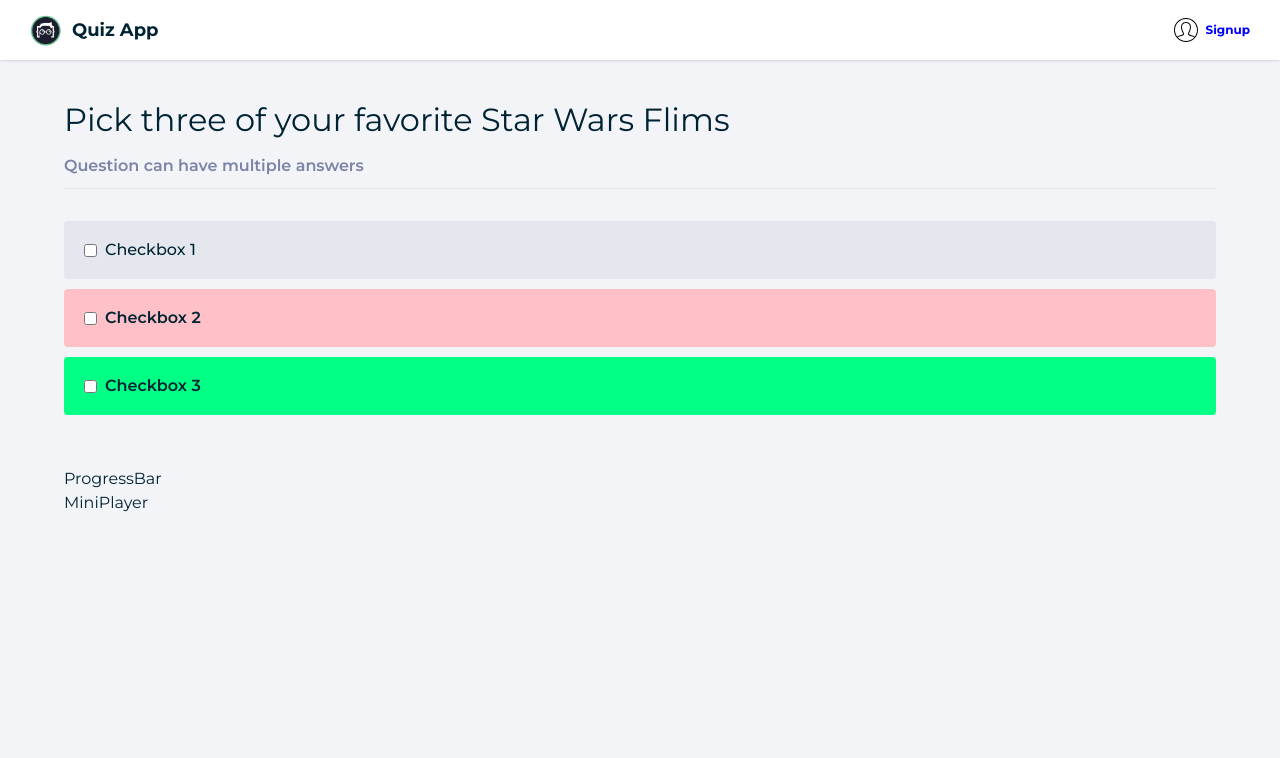
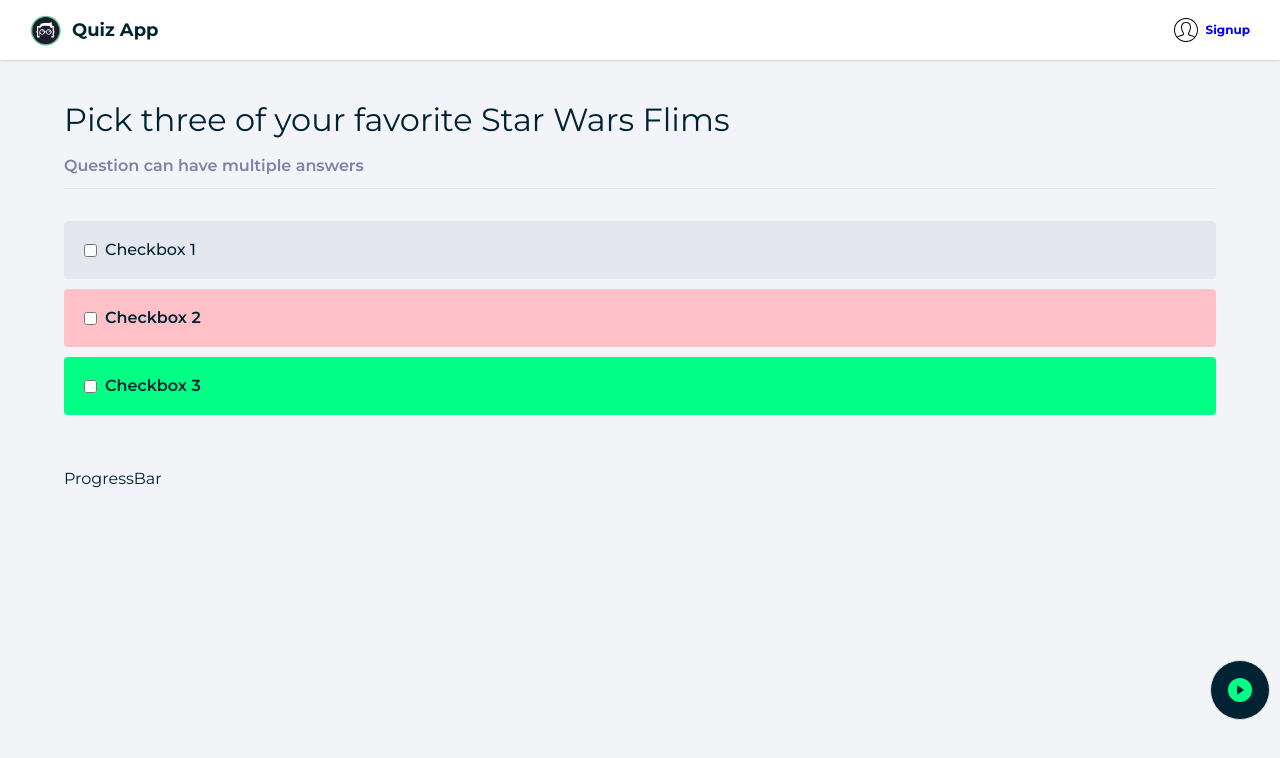
Before and after one commit to rajibmehedihasan/quiz-quiz, a React (Create React App) app: page / in a window 1280 px wide. Shown: the top 758 px of the page. Built offline with nearby package versions, Linux system fonts and the light colour scheme; what @neojp/tailwindcss-line-clamp-utilities would draw is missing.

Commit message:
design mini player

```diff
--- a/src/components/quiz/mini-player.tsx
+++ b/src/components/quiz/mini-player.tsx
@@ -1,5 +1,32 @@
+import videoImg from "../../images/3.jpg";
+
 function MiniPlayer() {
-    return <div>MiniPlayer</div>;
+    return (
+        <div className="miniPlayer floatingBtn">
+            <svg
+                xmlns="http://www.w3.org/2000/svg"
+                width="16"
+                height="16"
+                fill="currentColor"
+                className="bi bi-play-circle-fill open"
+                viewBox="0 0 16 16"
+            >
+                <path d="M16 8A8 8 0 1 1 0 8a8 8 0 0 1 16 0zM6.79 5.093A.5.5 0 0 0 6 5.5v5a.5.5 0 0 0 .79.407l3.5-2.5a.5.5 0 0 0 0-.814l-3.5-2.5z" />
+            </svg>
+            <svg
+                xmlns="http://www.w3.org/2000/svg"
+                width="16"
+                height="16"
+                fill="currentColor"
+                className="bi bi-x-lg close"
+                viewBox="0 0 16 16"
+            >
+                <path d="M2.146 2.854a.5.5 0 1 1 .708-.708L8 7.293l5.146-5.147a.5.5 0 0 1 .708.708L8.707 8l5.147 5.146a.5.5 0 0 1-.708.708L8 8.707l-5.146 5.147a.5.5 0 0 1-.708-.708L7.293 8 2.146 2.854Z" />
+            </svg>
+            <img src={videoImg} alt="Alt" />
+            <p>#23 React Hooks Bangla - React useReducer hook Bangla</p>
+        </div>
+    );
 }
 
 export default MiniPlayer;
--- a/src/index.css
+++ b/src/index.css
@@ -37,4 +37,68 @@
     .checkbox.wrong {
         @apply bg-[#ffc0c7] font-semibold;
     }
+    .miniPlayer {
+        width: 320px;
+        position: fixed;
+        bottom: 100px;
+        right: 50px;
+        background-color: #fff;
+        padding: 10px;
+        box-sizing: border-box;
+        border: 1px solid hsl(0, 0%, 86%);
+        border-radius: 5px;
+    }
+    .miniPlayer img {
+        width: 300px;
+        aspect-ratio: 16 / 9;
+        object-fit: cover;
+        animation: miniplayerAnim 0.3s ease forwards;
+    }
+    .miniPlayer p {
+        font-weight: 500;
+        font-size: 14px;
+        margin: 10px 0;
+        color: #002333;
+    }
+    .floatingBtn {
+        width: 60px;
+        height: 60px;
+        bottom: 80px;
+        right: 10px;
+        overflow: hidden;
+        border-radius: 50px;
+        background-color: #002333;
+        display: flex;
+        justify-content: center;
+        align-items: center;
+        gap: 10px;
+        cursor: pointer;
+        user-select: none;
+    }
+    .floatingBtn:hover {
+        background-color: #00ff84;
+    }
+    .floatingBtn:hover svg {
+        fill: #002333;
+
+    }
+    .floatingBtn svg {
+        height: 24px;
+        width: 24px;
+        font-weight: 500;
+        fill: #00ff84;
+    }
+    .floatingBtn .open {
+        display: block;
+    }
+    .floatingBtn .close {
+       display: none;
+    }
+    .floatingBtn img {
+        transform: scale(0);
+        display: none;
+    }
+    .floatingBtn p {
+        display: none;
+    }
 }
```
